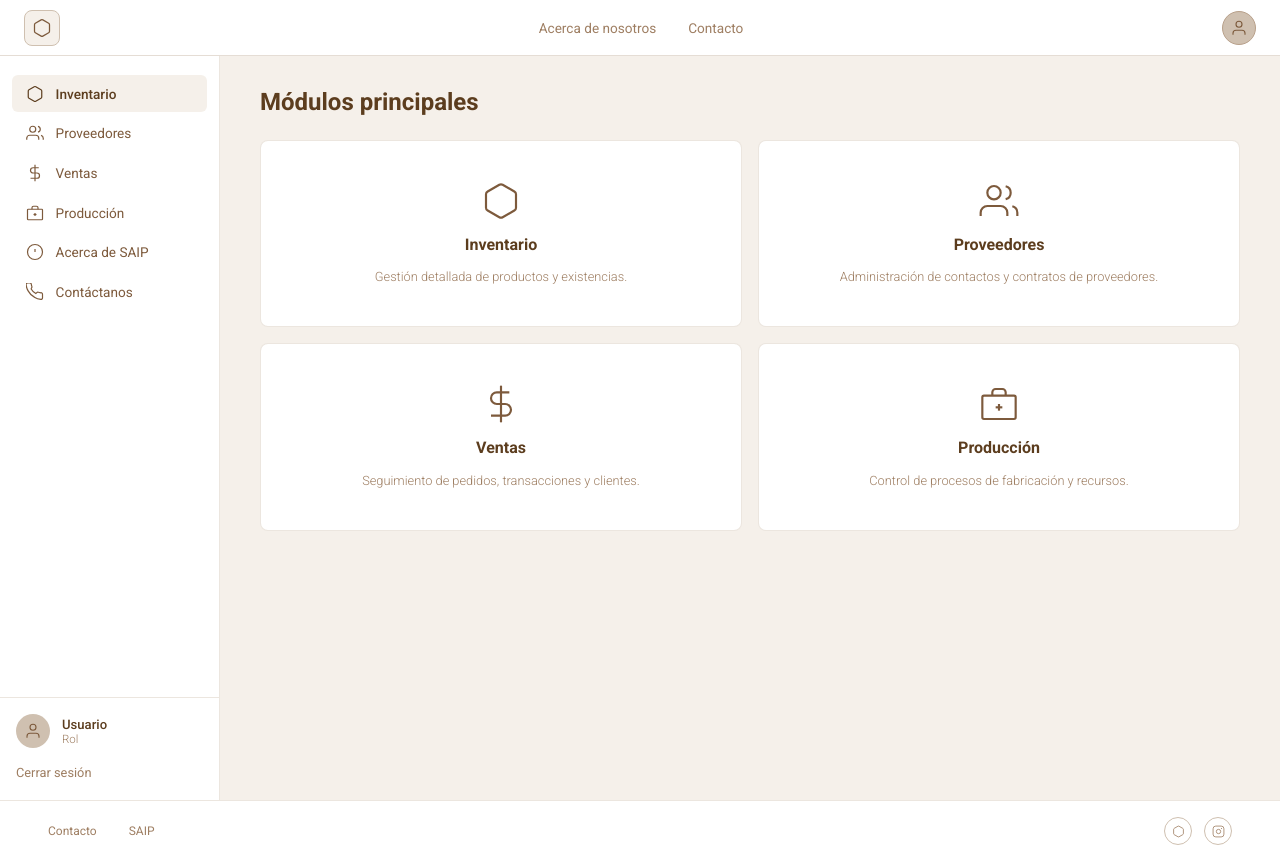
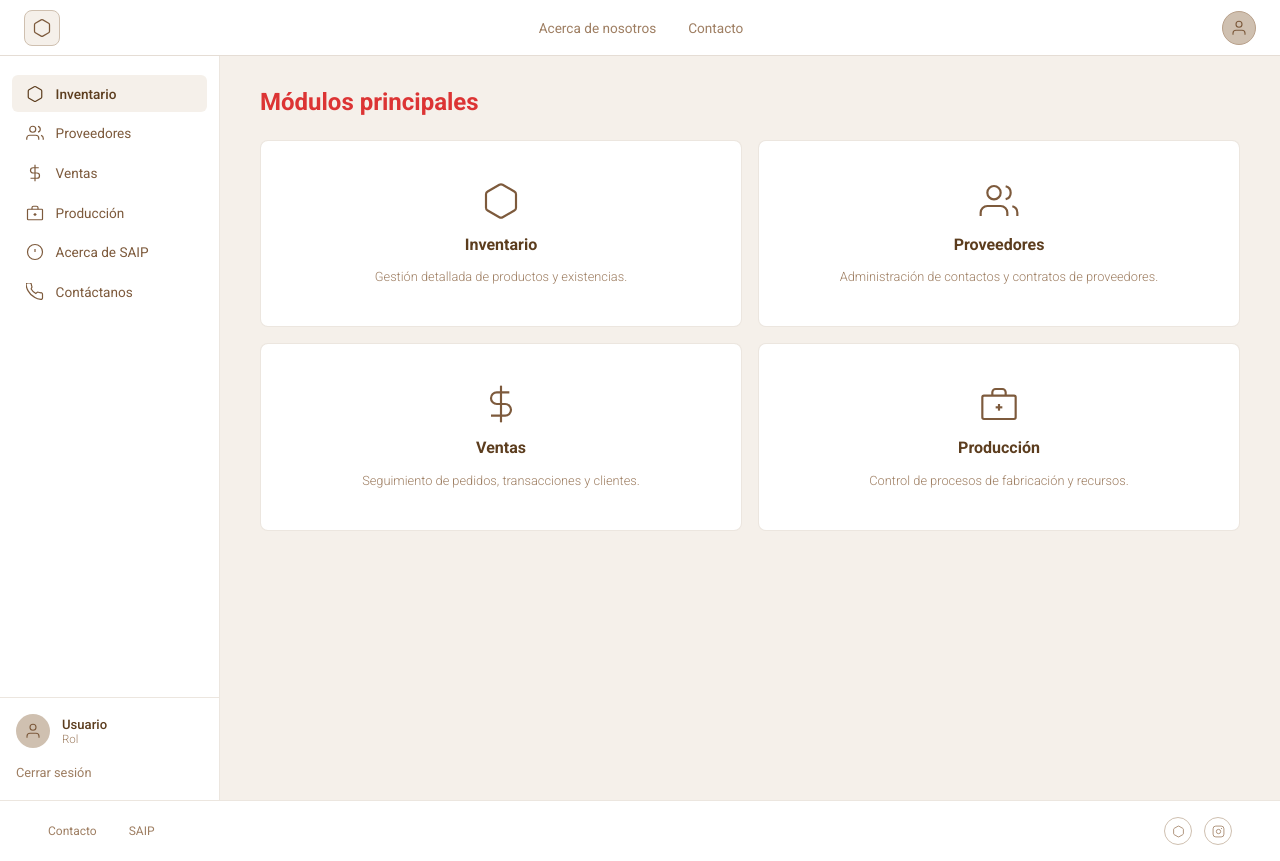
Before and after one commit to NVega04/saip-proyect, a React (Vite) app in the folder F/: page / in a window 1280 px wide. Built offline with nearby package versions, Linux system fonts and the light colour scheme.

Commit message:
layout example

```diff
--- a/F/src/components/Dashboard.tsx
+++ b/F/src/components/Dashboard.tsx
@@ -79,7 +79,7 @@ const styles: Record<string, React.CSSProperties> = {
   title: {
     fontSize: "1.5rem",
     fontWeight: 700,
-    color: "#5c3d1e",
+    color: "#dc3434",
     marginBottom: "1.5rem",
     fontFamily: "'Roboto', sans-serif",
   },
```
Also changed, not shown: 1 other file (tests, documents, lock files or other folders).
